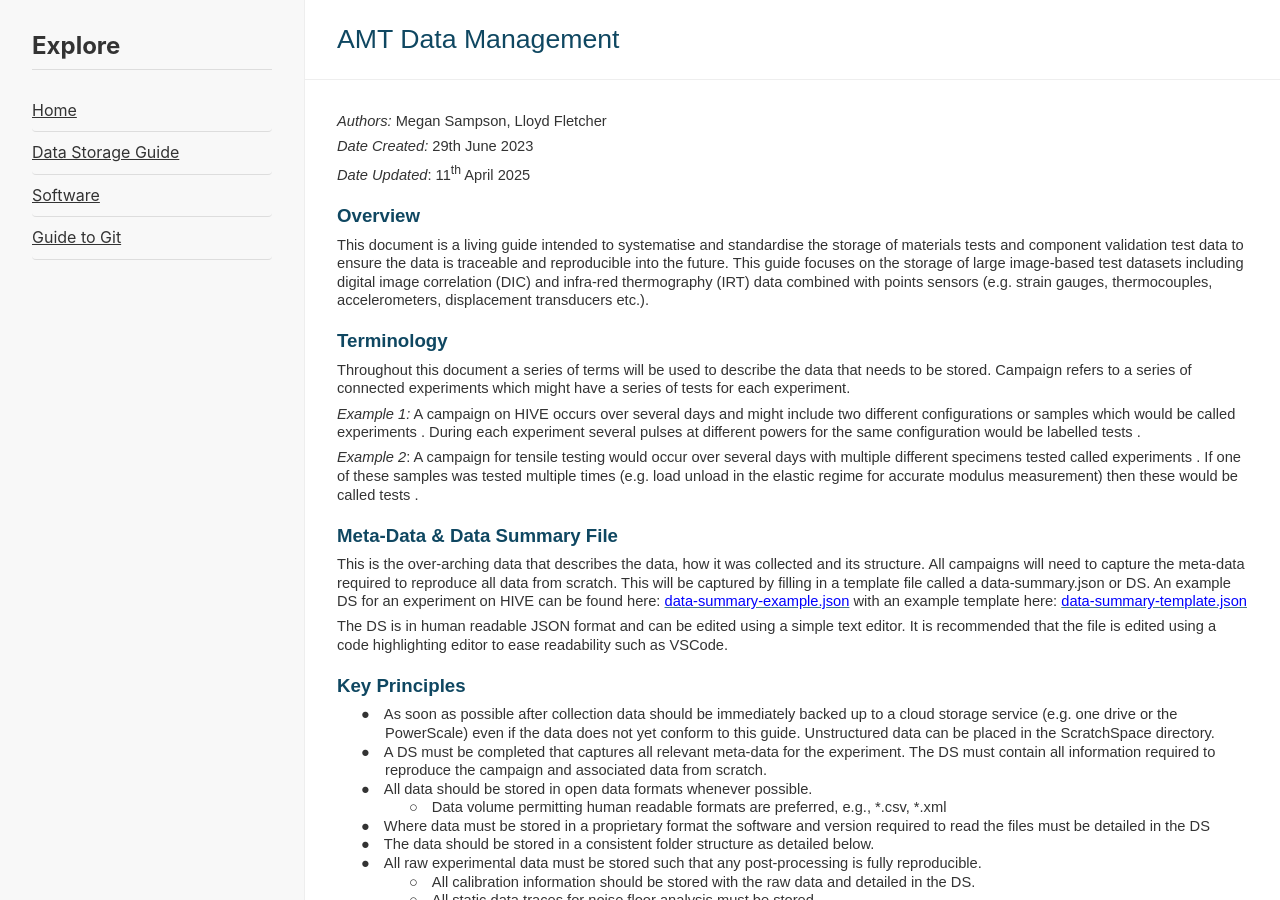
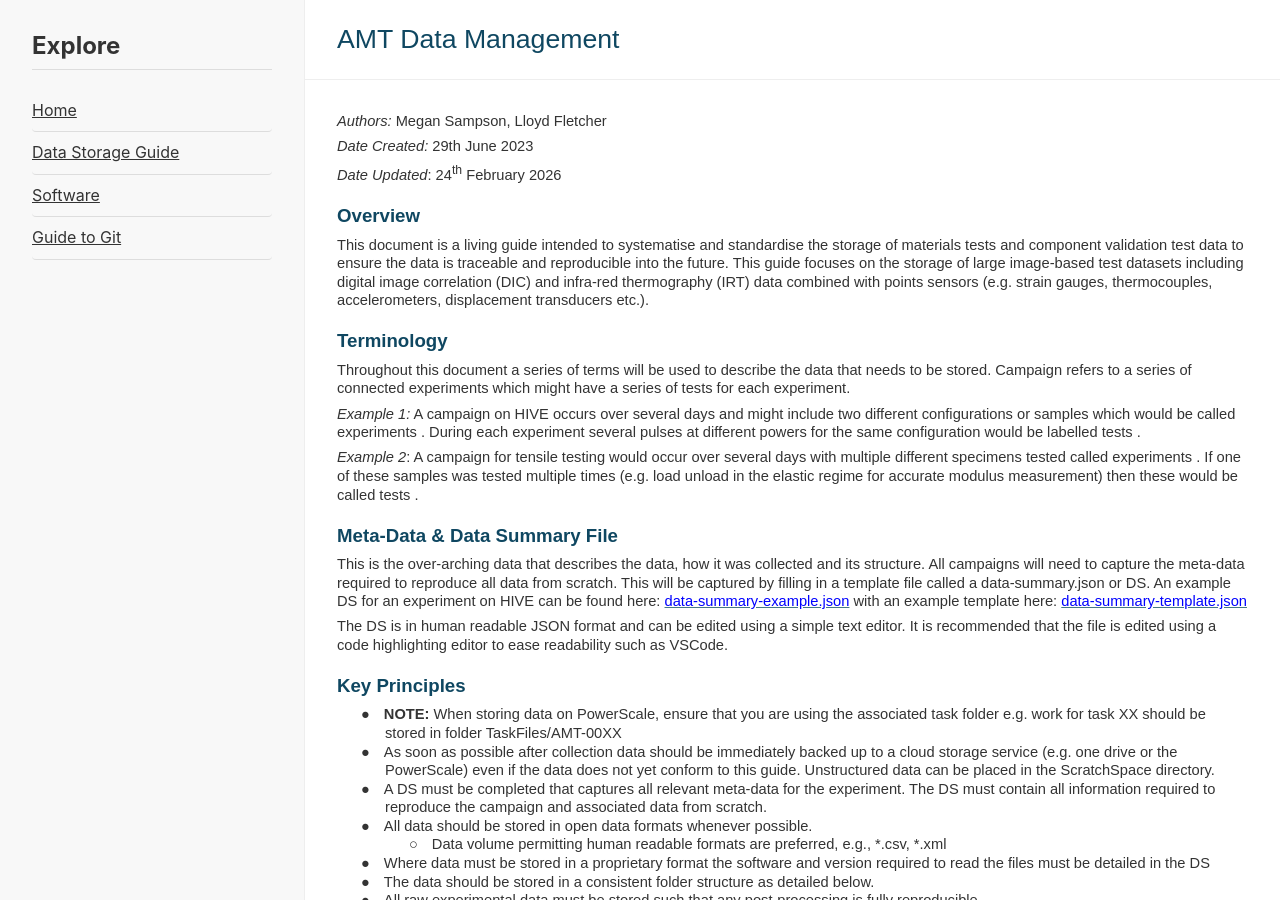
Before and after one commit to Applied-Materials-Technology/data-storage-guide, a Jekyll site: the page built from base/export.html, in a window 1280 px wide and 900 px high. Built offline with Jekyll 4.4.1, drawn with Linux system fonts in a browser that asks for light colours.

Commit message:
update storage instructions

```diff
--- a/base/export.html
+++ b/base/export.html
@@ -131,8 +131,8 @@ June 2023</span></p>
 
 <p class=MsoNormal style='margin-bottom:5.0pt'><i><span style='font-size:11.0pt;
 line-height:116%;font-family:"Arial",sans-serif'>Date Updated</span></i><span
-style='font-size:11.0pt;line-height:116%;font-family:"Arial",sans-serif'>: 11<sup>th</sup>
-April 2025</span></p>
+style='font-size:11.0pt;line-height:116%;font-family:"Arial",sans-serif'>: 24<sup>th</sup>
+February 2026</span></p>
 
 <h1 style='margin-top:10.0pt;margin-right:0cm;margin-bottom:5.0pt;margin-left:
 0cm'><b><span style='font-size:14.0pt;line-height:116%;font-family:"Arial",sans-serif'>Overview
@@ -200,6 +200,13 @@ such as VSCode.</span></p>
 <h1 style='margin-top:10.0pt;margin-right:0cm;margin-bottom:5.0pt;margin-left:
 0cm'><b><span style='font-size:14.0pt;line-height:116%;font-family:"Arial",sans-serif'>Key
 Principles </span></b></h1>
+
+<p class=MsoListParagraphCxSpFirst style='margin-bottom:0cm;text-indent:-18.0pt'><span
+style='font-size:11.0pt;line-height:116%;font-family:"Arial",sans-serif'>&#9679;<span
+style='font:7.0pt "Times New Roman"'>&nbsp;&nbsp;&nbsp;&nbsp;&nbsp; </span></span><span
+style='font-size:11.0pt;line-height:116%;font-family:"Arial",sans-serif'><b>NOTE:</b>
+When storing data on PowerScale, ensure that you are using the associated task folder e.g.
+work for task XX should be stored in folder TaskFiles/AMT-00XX </span></p>
 
 <p class=MsoListParagraphCxSpFirst style='margin-bottom:0cm;text-indent:-18.0pt'><span
 style='font-size:11.0pt;line-height:116%;font-family:"Arial",sans-serif'>&#9679;<span
```
